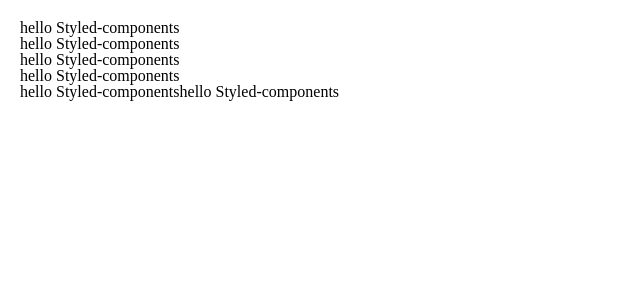
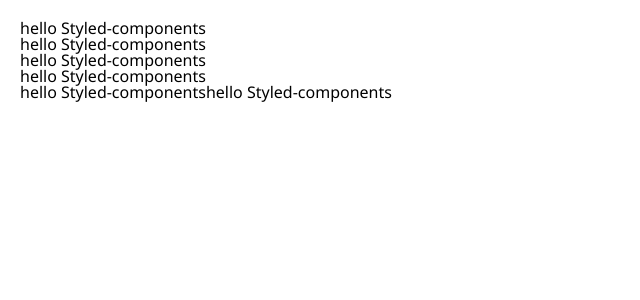
Before and after one commit to suhyun-p/NextTodo, a Next.js app: page / in a window 1280 px wide. Shown: the top 300 px of the page, without its empty margins (0-640 px from the left). Built offline with nearby package versions, Linux system fonts and the light colour scheme.

Commit message:
4.2 폰트 적용하기

```diff
--- a/pages/_document.tsx
+++ b/pages/_document.tsx
@@ -1,23 +1,29 @@
-import Document from "next/document";
+import Document, {
+    Html,
+    Head,
+    Main,
+    NextScript,
+    DocumentContext,
+  } from "next/document";
   import { ServerStyleSheet } from "styled-components";
 
-export default class MyDocument extends Document {
-    static async getInitialProps(ctx) {
+  class MyDocument extends Document {
+    static async getInitialProps(ctx: DocumentContext) {
       const sheet = new ServerStyleSheet();
       const originalRenderPage = ctx.renderPage;
-
       try {
-            ctx.renderPage = () => originalRenderPage({
-                enhanceApp: (App) => (props) => sheet.collectStyles(<App {...props} />),
+        ctx.renderPage = () =>
+          originalRenderPage({
+            enhanceApp: (App) => (props) =>
+              sheet.collectStyles(<App {...props} />),
           });
-
         const initialProps = await Document.getInitialProps(ctx);
         return {
           ...initialProps,
           styles: (
             <>
               {initialProps.styles}
-                        {sheet.getStyleElement}
+              {sheet.getStyleElement()}
             </>
           ),
         };
@@ -25,4 +31,27 @@
         sheet.seal();
       }
     }
+
+    render() {
+      return (
+        <Html>
+          <Head>
+            <link
+              href="https://fonts.googleapis.com/css?family=Noto+Sans:400,700&display=swap"
+              rel="stylesheet"
+            />
+            <link
+              href="https://fonts.googleapis.com/css?family=Noto+Sans+KR:400,700&display=swap&subset=korean"
+              rel="stylesheet"
+            />
+          </Head>
+          <body>
+            <Main />
+            <NextScript />
+          </body>
+        </Html>
+      );
     }
+  }
+
+  export default MyDocument;
--- a/styles/GlobalStyle.ts
+++ b/styles/GlobalStyle.ts
@@ -1,11 +1,18 @@
-import { createGlobalStyle } from "styled-components";
+import { createGlobalStyle, css } from "styled-components";
 import reset from "styled-reset";
 
-const GlobalStyle = createGlobalStyle`
+const globalStyle = css`
     ${reset}
     * {
         box-sizing: border-box;
     }
+    body {
+        font-family: Noto Sans, Noto Sans KR;
+    }
+`;
+
+const GlobalStyle = createGlobalStyle`
+    ${globalStyle}
 `;
 
 export default GlobalStyle;
```
Also changed, not shown: .eslintrc.js. Lines whose indentation alone changed are shown as unchanged.
